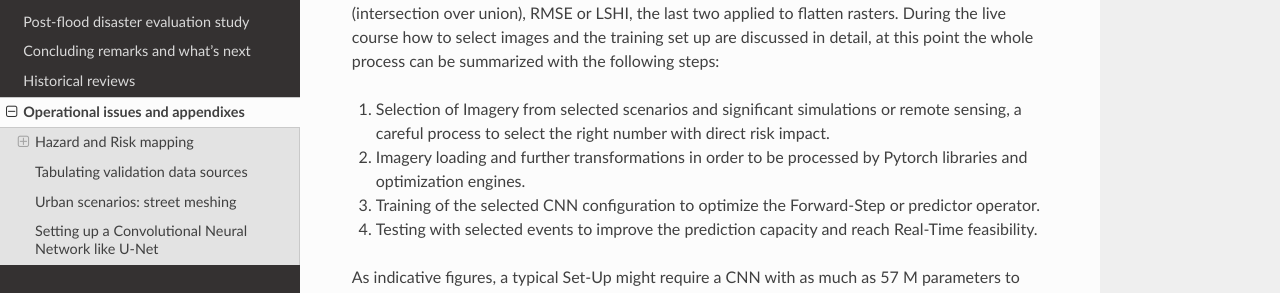
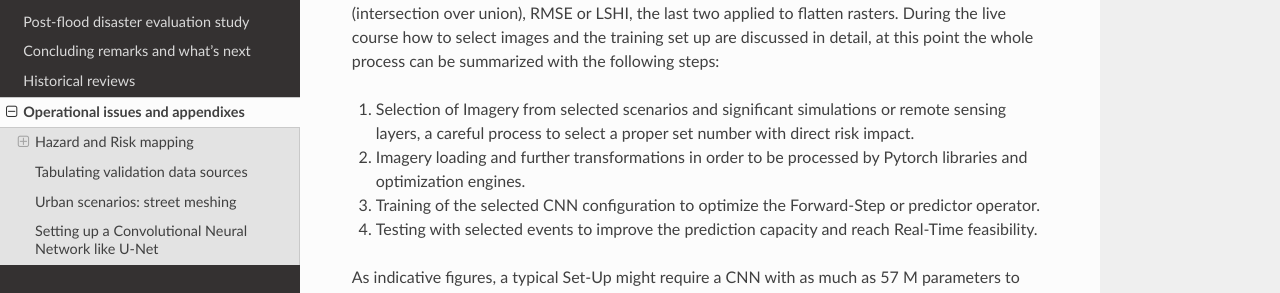
Before and after one commit to ivillamadrid/FloodMapping, a Sphinx documentation site: the page built from docs/source/operational_appx.rst, in a window 1280 px wide and 900 px high, scrolled down 1877 px. Shown: the part 373-666 px from the top of the window. Built offline with Sphinx 7.4.7 and the Read the Docs theme 2.0.0, drawn with Linux system fonts in a browser that asks for light colours.

Commit message:
Update operational_appx.rst

```diff
--- a/docs/source/operational_appx.rst
+++ b/docs/source/operational_appx.rst
@@ -78,7 +78,7 @@ connecting with attention gates, layers of the same Width-Height, and for simpli
 Jaccard index (intersection over union), RMSE or LSHI, the last two applied to flatten rasters. During the live course how to select images and
 the training set up are discussed in detail, at this point the whole process can be summarized with the following steps:
 
-#. Selection of Imagery from selected scenarios and significant simulations or remote sensing, a careful process  to select the right number with direct risk impact.
+#. Selection of Imagery from selected scenarios and significant simulations or remote sensing layers, a careful process  to select a proper set number with direct risk impact.
 
 #. Imagery loading and further transformations in order to be processed by Pytorch libraries and optimization engines.
 
```
